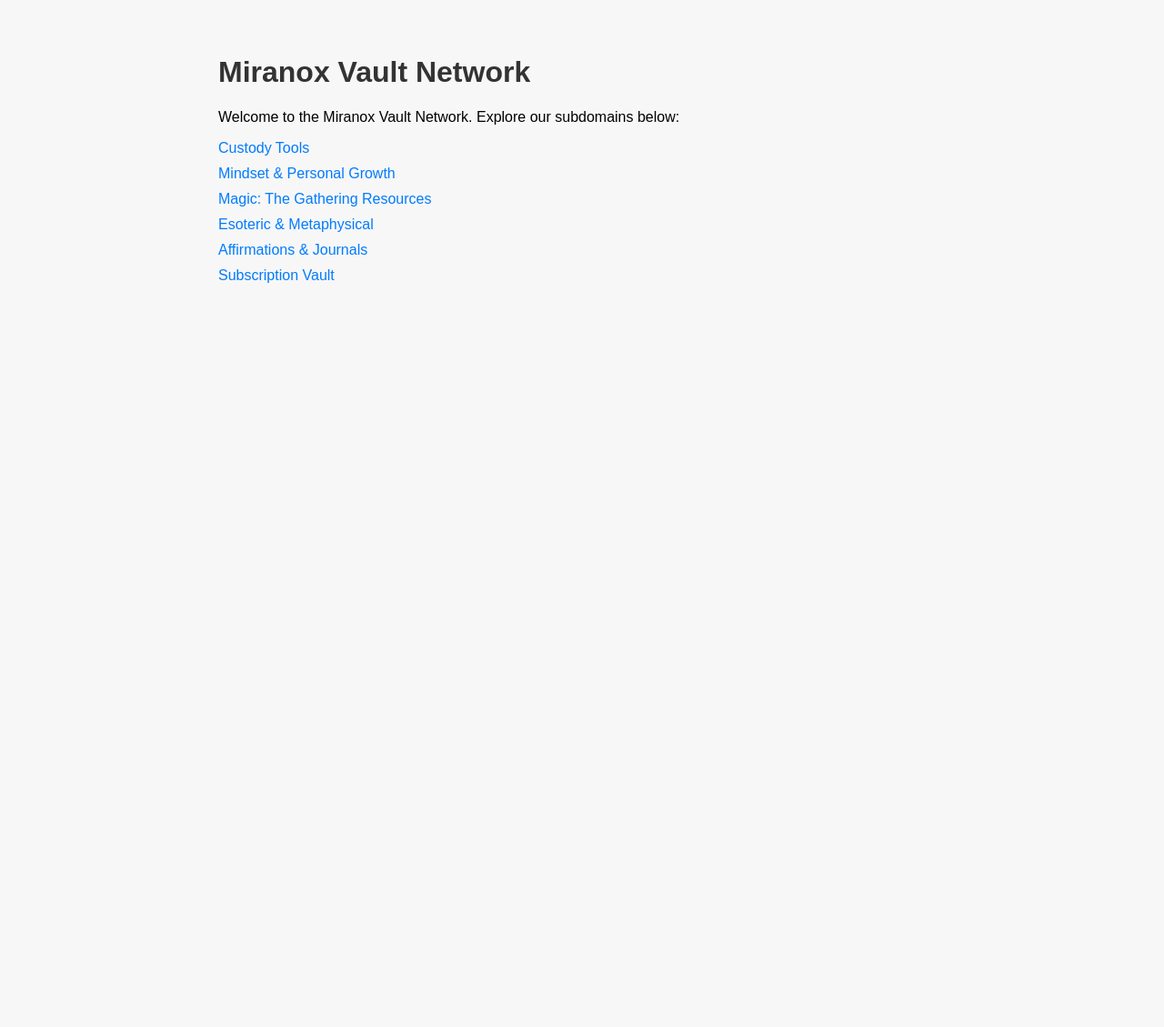
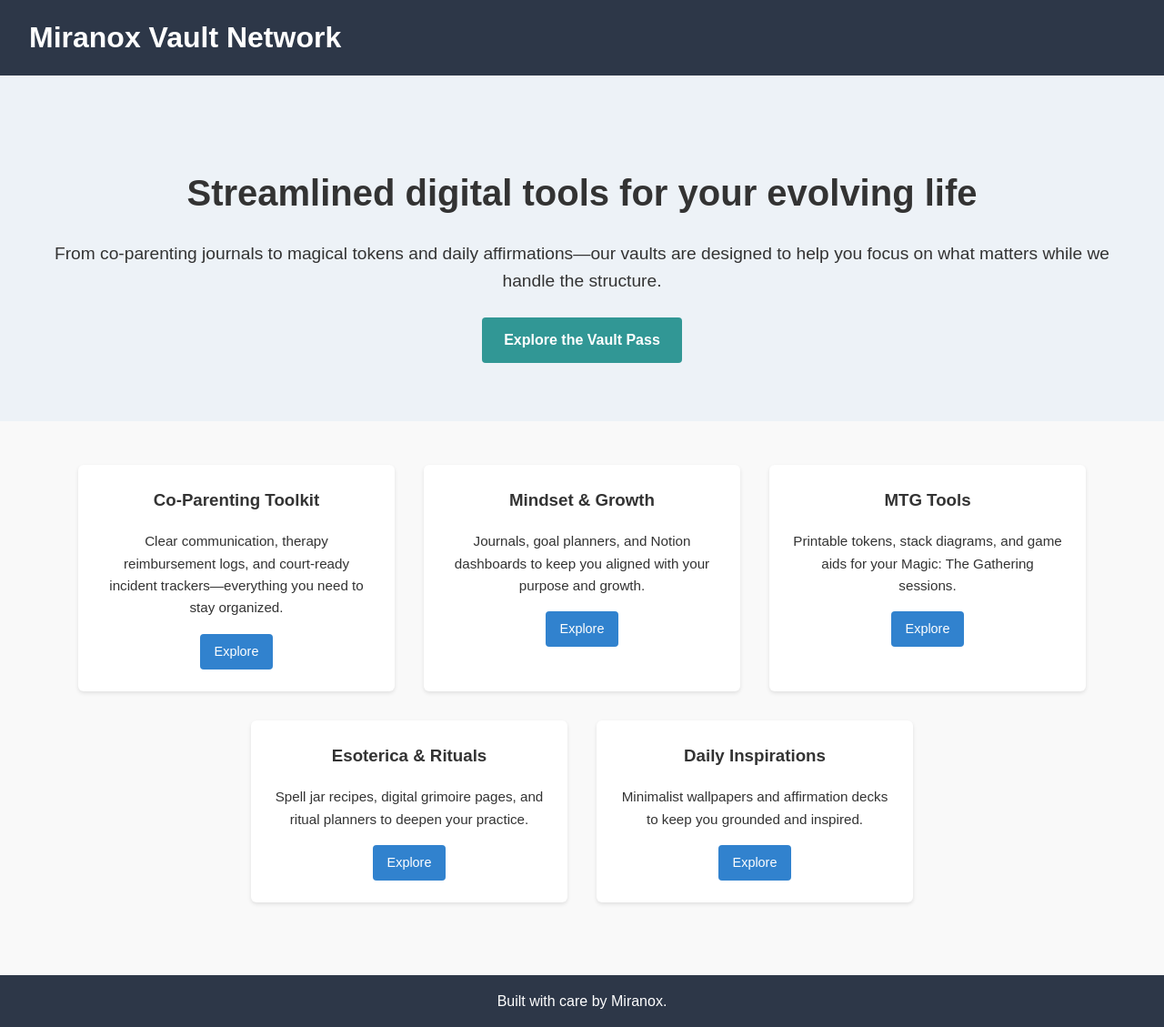
Before and after one commit to forge-of-miranox/miranox-vault-network, a plain HTML site: page index.html in a window 1280 px wide. Shown: the whole page at 91% size. Before the commit the page ends 800 px from the top, so only its background shows below. Drawn offline with Linux system fonts and the light colour scheme.

Commit message:
Update root index with marketing content

```diff
--- a/index.html
+++ b/index.html
@@ -1,27 +1,67 @@
 <!DOCTYPE html>
-<html>
+<html lang="en">
 <head>
-<meta charset="UTF-8">
-<title>Forge of Miranox Vault</title>
-<style>
-  body { font-family: Arial, sans-serif; padding: 40px; max-width: 800px; margin: auto; background-color:#f7f7f7; }
-  h1 { color: #333333; }
-  ul { list-style: none; padding: 0; }
-  li { margin-bottom: 10px; }
-  a { text-decoration: none; color: #007bff; }
-  a:hover { text-decoration: underline; }
-</style>
+    <meta charset="UTF-8">
+    <title>Miranox Vault Network</title>
+    <meta name="viewport" content="width=device-width, initial-scale=1.0">
+    <style>
+        body { font-family: Arial, sans-serif; margin: 0; padding: 0; background-color: #f9f9f9; color: #333; line-height: 1.6; }
+        header { background-color: #2d3748; color: #fff; padding: 1rem 2rem; }
+        h1 { margin: 0; font-size: 2rem; }
+        nav a { color: #fff; margin-right: 1rem; text-decoration: none; }
+        .hero { background-color: #edf2f7; padding: 4rem 2rem; text-align: center; }
+        .hero h2 { font-size: 2.5rem; margin-bottom: 0.5rem; }
+        .hero p { font-size: 1.2rem; margin-bottom: 1.5rem; }
+        .cta-button { display: inline-block; background-color: #319795; color: #fff; padding: 0.75rem 1.5rem; border-radius: 4px; text-decoration: none; font-weight: bold; }
+        .sections { display: flex; flex-wrap: wrap; justify-content: center; padding: 2rem; }
+        .card { background-color: #fff; border-radius: 6px; box-shadow: 0 2px 4px rgba(0,0,0,0.1); margin: 1rem; padding: 1.5rem; max-width: 300px; text-align: center; flex: 1 1 260px; }
+        .card h3 { margin-top: 0; }
+        .card p { font-size: 0.95rem; margin-bottom: 1rem; }
+        .card a { display: inline-block; background-color: #3182ce; color: #fff; padding: 0.5rem 1rem; border-radius: 4px; text-decoration: none; font-size: 0.9rem; }
+        footer { background-color: #2d3748; color: #fff; text-align: center; padding: 1rem 0; margin-top: 2rem; }
+        @media (max-width: 600px) {
+            .hero h2 { font-size: 1.8rem; }
+        }
+    </style>
 </head>
 <body>
-<h1>Miranox Vault Network</h1>
-<p>Welcome to the Miranox Vault Network. Explore our subdomains below:</p>
-<ul>
-  <li><a href="custody/index.html">Custody Tools</a></li>
-  <li><a href="mindset/index.html">Mindset & Personal Growth</a></li>
-  <li><a href="mtg/index.html">Magic: The Gathering Resources</a></li>
-  <li><a href="esoterica/index.html">Esoteric & Metaphysical</a></li>
-  <li><a href="affirmations/index.html">Affirmations & Journals</a></li>
-  <li><a href="vault/index.html">Subscription Vault</a></li>
-</ul>
+    <header>
+        <h1>Miranox Vault Network</h1>
+    </header>
+    <section class="hero">
+        <h2>Streamlined digital tools for your evolving life</h2>
+        <p>From co‑parenting journals to magical tokens and daily affirmations—our vaults are designed to help you focus on what matters while we handle the structure.</p>
+        <a class="cta-button" href="vault/">Explore the Vault Pass</a>
+    </section>
+    <section class="sections">
+        <div class="card">
+            <h3>Co‑Parenting Toolkit</h3>
+            <p>Clear communication, therapy reimbursement logs, and court‑ready incident trackers—everything you need to stay organized.</p>
+            <a href="custody/">Explore</a>
+        </div>
+        <div class="card">
+            <h3>Mindset & Growth</h3>
+            <p>Journals, goal planners, and Notion dashboards to keep you aligned with your purpose and growth.</p>
+            <a href="mindset/">Explore</a>
+        </div>
+        <div class="card">
+            <h3>MTG Tools</h3>
+            <p>Printable tokens, stack diagrams, and game aids for your Magic: The Gathering sessions.</p>
+            <a href="mtg/">Explore</a>
+        </div>
+        <div class="card">
+            <h3>Esoterica & Rituals</h3>
+            <p>Spell jar recipes, digital grimoire pages, and ritual planners to deepen your practice.</p>
+            <a href="esoterica/">Explore</a>
+        </div>
+        <div class="card">
+            <h3>Daily Inspirations</h3>
+            <p>Minimalist wallpapers and affirmation decks to keep you grounded and inspired.</p>
+            <a href="affirmations/">Explore</a>
+        </div>
+    </section>
+    <footer>
+        Built with care by Miranox.
+    </footer>
 </body>
 </html>
```
